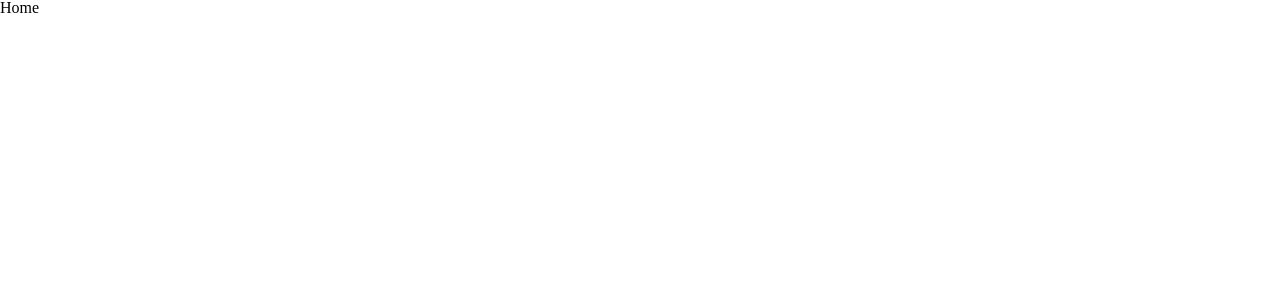
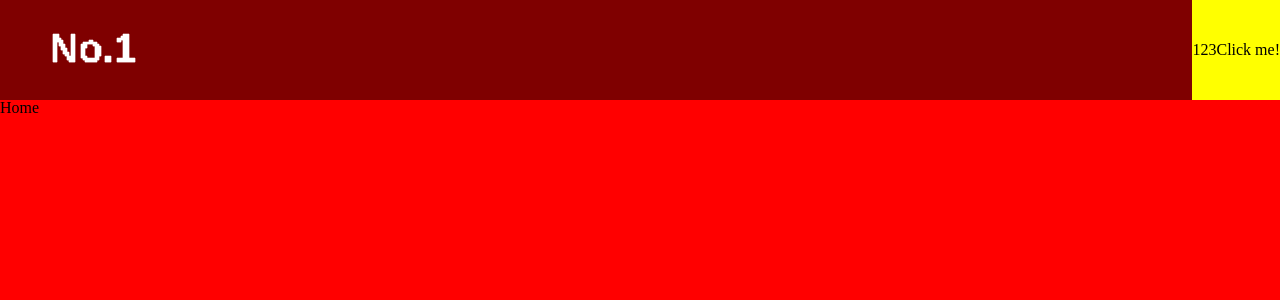
Before and after one commit to wjlee611/portfolio, a React (Create React App) app: page / in a window 1280 px wide. Shown: the top 300 px of the page. Built offline with nearby package versions, Linux system fonts and the light colour scheme.

Commit message:
text to particle title

```diff
--- a/src/App.tsx
+++ b/src/App.tsx
@@ -51,11 +51,10 @@ table {
 }
 * {
 	box-sizing: border-box;
-	-webkit-user-select: none;
-  -moz-user-select: none;
-  -ms-user-select: none;
-  user-select: none;
 	font-family: 'PT Sans', sans-serif;
+}
+body {
+	overflow: hidden;
 }
 `;
 
--- /dev/null
+++ b/src/Components/Header/Header.tsx
@@ -0,0 +1,37 @@
+import { useState } from "react";
+import styled from "styled-components";
+import Title from "./Title";
+
+const Wrapper = styled.div`
+  width: 100vw;
+  height: 100px;
+  background-color: rgba(0, 0, 0, 0.5);
+  display: flex;
+  justify-content: space-between;
+  align-items: center;
+  position: fixed;
+  top: 0;
+`;
+const ListWrapper = styled.div`
+  height: 100%;
+  display: flex;
+  align-items: center;
+  background-color: yellow;
+`;
+
+function Header() {
+  const [index, setIndex] = useState(1);
+  return (
+    <Wrapper>
+      <Title title={"No." + index} />
+      <ListWrapper onClick={() => setIndex((prev) => prev + 1)}>
+        <span>1</span>
+        <span>2</span>
+        <span>3</span>
+        <span>Click me!</span>
+      </ListWrapper>
+    </Wrapper>
+  );
+}
+
+export default Header;
--- /dev/null
+++ b/src/Components/Header/Title.tsx
@@ -0,0 +1,29 @@
+import { useEffect, useState } from "react";
+import styled from "styled-components";
+import Canvas from "../../script/titleCanvas";
+
+const CanvasWrapper = styled.canvas<{ opa: number }>`
+  width: 400px;
+  height: 100px;
+  opacity: ${(props) => props.opa};
+  transition: opacity 0.3s linear;
+`;
+
+interface ITitle {
+  title: string;
+}
+function Title({ title }: ITitle) {
+  const [opa, setOpa] = useState(1);
+  useEffect(() => {
+    setTimeout(() => {
+      Canvas(title);
+      setOpa(1);
+    }, 300);
+    return () => {
+      setOpa(0);
+    };
+  }, [title]);
+  return <CanvasWrapper opa={opa} id="scene"></CanvasWrapper>;
+}
+
+export default Title;
--- a/src/Routes/Home.tsx
+++ b/src/Routes/Home.tsx
@@ -1,5 +1,19 @@
+import styled from "styled-components";
+import Header from "../Components/Header/Header";
+const Wrapper = styled.div`
+  width: 100vw;
+  height: 100vh;
+  background-color: red;
+  padding-top: 100px;
+`;
+
 function Home() {
-  return <h1>Home</h1>;
+  return (
+    <Wrapper>
+      <Header />
+      <h1>Home</h1>
+    </Wrapper>
+  );
 }
 
 export default Home;
--- a/src/index.tsx
+++ b/src/index.tsx
@@ -1,4 +1,4 @@
-import React from "react";
+// import React from "react";
 import ReactDOM from "react-dom/client";
 import App from "./App";
 
@@ -6,7 +6,7 @@ const root = ReactDOM.createRoot(
   document.getElementById("root") as HTMLElement
 );
 root.render(
-  <React.StrictMode>
-    <App />
-  </React.StrictMode>
+  // <React.StrictMode>
+  <App />
+  // </React.StrictMode>
 );
--- /dev/null
+++ b/src/script/titleCanvas.js
@@ -0,0 +1,116 @@
+function Canvas(_title) {
+  var canvas = document.querySelector("#scene"),
+    ctx = canvas.getContext("2d"),
+    particles = [],
+    amount = 0,
+    mouse = { x: 0, y: 0 },
+    radius = 1;
+
+  var title = _title;
+
+  var ww = (canvas.width = 400);
+  var wh = (canvas.height = 100);
+
+  function Particle(x, y) {
+    this.x = title.length * 15 + Math.random() * 50 - 25;
+    this.y = wh / 2 + Math.random() * 10 - 5;
+    this.dest = {
+      x: x,
+      y: y,
+    };
+    this.r = 1.5;
+    this.vx = (Math.random() - 0.5) * 2;
+    this.vy = (Math.random() - 0.5) * 2;
+    this.accX = 0;
+    this.accY = 0;
+    this.friction = Math.random() * 0.05 + 0.9;
+
+    this.color = "#fff";
+  }
+
+  Particle.prototype.render = function () {
+    this.accX = (this.dest.x - this.x) / 300;
+    this.accY = (this.dest.y - this.y) / 300;
+    this.vx += this.accX;
+    this.vy += this.accY;
+    this.vx *= this.friction;
+    this.vy *= this.friction;
+
+    this.x += this.vx;
+    this.y += this.vy;
+
+    ctx.fillStyle = this.color;
+    ctx.beginPath();
+    ctx.arc(this.x, this.y, this.r, Math.PI * 2, false);
+    ctx.fill();
+
+    var a = this.x - mouse.x;
+    var b = this.y - mouse.y;
+
+    var distance = Math.sqrt(a * a + b * b);
+    if (distance < radius * 20) {
+      this.accX = (this.x - mouse.x) / 100;
+      this.accY = (this.y - mouse.y) / 100;
+      this.vx += this.accX;
+      this.vy += this.accY;
+    }
+  };
+
+  function onMouseMove(e) {
+    mouse.x = e.clientX;
+    mouse.y = e.clientY;
+  }
+
+  function onTouchMove(e) {
+    if (e.touches.length > 0) {
+      mouse.x = e.touches[0].clientX;
+      mouse.y = e.touches[0].clientY;
+    }
+  }
+
+  function onTouchEnd(e) {
+    mouse.x = -9999;
+    mouse.y = -9999;
+  }
+
+  function initScene() {
+    ww = canvas.width = 400;
+    wh = canvas.height = 100;
+
+    ctx.clearRect(0, 0, canvas.width, canvas.height);
+
+    ctx.font = "bold " + ww / 10 + "px sans-serif";
+    ctx.textAlign = "start";
+    ctx.fillText(title, 50, wh / 2);
+
+    var data = ctx.getImageData(0, 0, ww, wh).data;
+    ctx.clearRect(0, 0, canvas.width, canvas.height);
+    ctx.globalCompositeOperation = "screen";
+
+    particles = [];
+    for (var i = 0; i < ww; i += Math.round(ww / 200)) {
+      for (var j = 0; j < wh; j += Math.round(ww / 200)) {
+        if (data[(i + j * ww) * 4 + 3] > 200) {
+          particles.push(new Particle(i, j + 13));
+        }
+      }
+    }
+    amount = particles.length;
+  }
+
+  function render(a) {
+    requestAnimationFrame(render);
+    ctx.clearRect(0, 0, canvas.width, canvas.height);
+    for (var i = 0; i < amount; i++) {
+      particles[i].render();
+    }
+  }
+
+  window.addEventListener("mousemove", onMouseMove);
+  window.addEventListener("touchmove", onTouchMove);
+  window.addEventListener("touchend", onTouchEnd);
+  initScene();
+  requestAnimationFrame(render);
+}
+
+export default Canvas;
```
